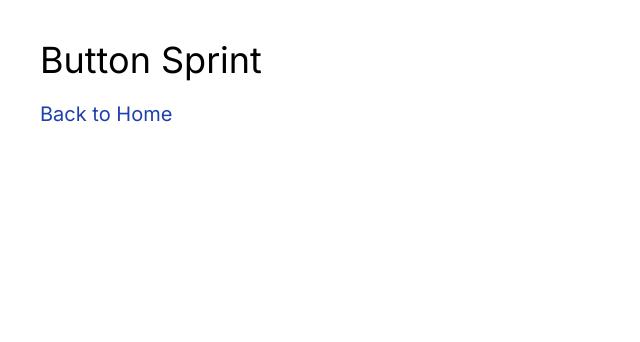
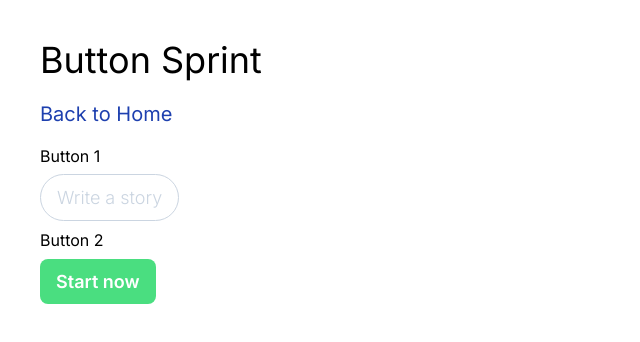
Before and after one commit to joyfulcumulus/nextjs-tailwind-practice, a Next.js app: page /buttonsprint in a window 1280 px wide. Shown: the top 342 px of the page, without its empty margins (0-640 px from the left). Built offline with nearby package versions, Linux system fonts and the light colour scheme.

Commit message:
Complete button sprint

```diff
--- /dev/null
+++ b/app/buttonsprint/components/buttons.js
@@ -0,0 +1,23 @@
+import Link from 'next/link';
+
+export function WhiteButton() {
+  return (
+    <Link
+      href="#"
+      className="px-4 py-3 border border-solid border-slate-300 rounded-full bg-white text-lg text-slate-300 font-light transition-colors hover:border-slate-500 hover:text-slate-500"
+    >
+      <span>Write a story</span>
+    </Link>
+  )
+}
+
+export function GreenButton() {
+  return (
+    <Link
+      href="#"
+      className="px-4 py-3 rounded-lg bg-green-400 text-lg text-white font-semibold transition-colors hover:bg-green-500"
+    >
+      <span>Start now</span>
+    </Link>
+  )
+}
--- a/app/buttonsprint/page.js
+++ b/app/buttonsprint/page.js
@@ -1,10 +1,15 @@
 import Link from 'next/link'
+import { WhiteButton, GreenButton } from '@/app/buttonsprint/components/buttons'
 
 export default function Page() {
   return (
     <div className="m-10">
       <h1 className="text-4xl mb-5">Button Sprint</h1>
-      <p className="text-xl"><Link href="/" className="text-blue-800 hover:text-blue-300">Back to Home</Link></p>
+      <p className="text-xl mb-4"><Link href="/" className="text-blue-800 hover:text-blue-300">Back to Home</Link></p>
+      <p className="text-l my-4">Button 1</p>
+      <WhiteButton />
+      <p className="text-l my-4">Button 2</p>
+      <GreenButton />
     </div>
   )
 }
```
